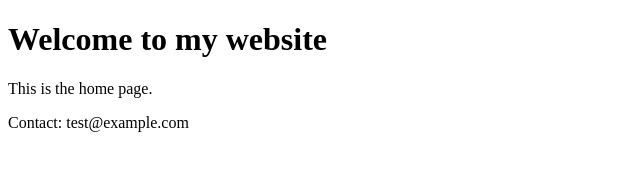
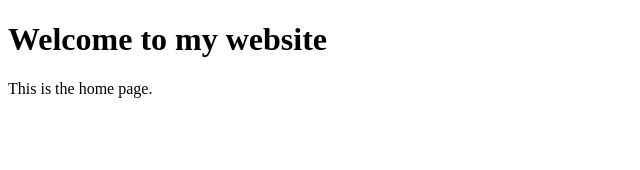
Before and after one commit to dakshydv/git-assignment, a plain HTML site: page index.html in a window 1280 px wide. Shown: the whole page, without its empty margins (0-640 px from the left). Drawn offline with Linux system fonts and the light colour scheme.

Commit message:
Revert "Added contact line to home page"
This reverts commit 38899b30337aba27fc726612744845adab003c07.

```diff
--- a/index.html
+++ b/index.html
@@ -8,4 +8,3 @@
   <p>This is the home page.</p>
 </body>
 </html>
-<p>Contact: test@example.com</p>
```
